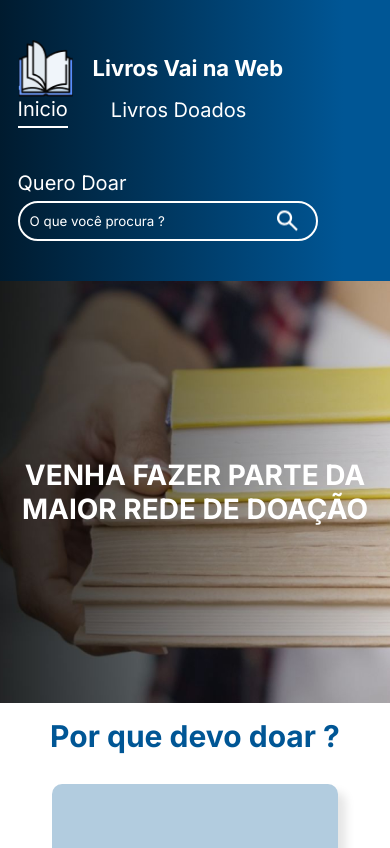
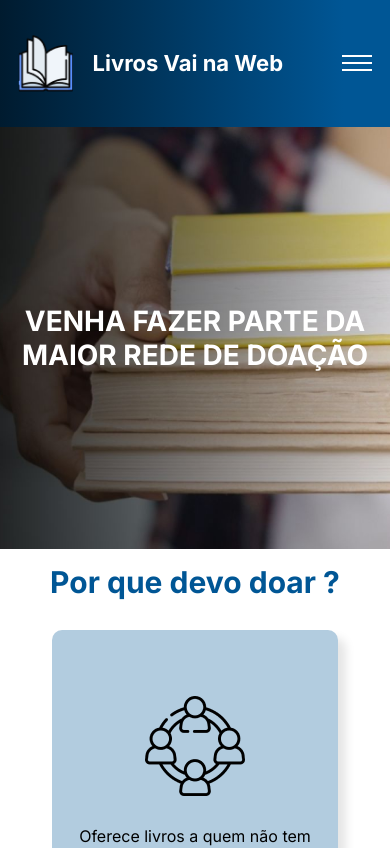
Before and after one commit to lucasssantos94/vnw-livros, a React (Vite) app: page / in a window 390 px wide. Shown: the top 848 px of the page. Built offline with nearby package versions, Linux system fonts and the light colour scheme.

Commit message:
feat: add menu mobile

```diff
--- a/src/components/FormSearch/index.jsx
+++ b/src/components/FormSearch/index.jsx
@@ -1,10 +1,11 @@
+import PropTypes from "prop-types";
 import { useNavigate } from "react-router-dom";
 import { useState } from "react";
 import Search from "@assets/images/icons/search.png";
 
 import styles from "./style.module.scss";
 
-const FormSearch = () => {
+const FormSearch = ({ closeMenu }) => {
   const [search, setSearch] = useState("");
 
   const navigate = useNavigate();
@@ -13,6 +14,7 @@ const FormSearch = () => {
     e.preventDefault();
     navigate(`/pesquisa/${e.target[0].value.trim()}`);
     setSearch("");
+    closeMenu();
   };
   return (
     <form className={styles["form-search"]} onSubmit={handleSubmit}>
@@ -31,4 +33,8 @@ const FormSearch = () => {
   );
 };
 
+FormSearch.propTypes = {
+  closeMenu: PropTypes.func,
+};
+
 export default FormSearch;
--- a/src/components/Header/index.jsx
+++ b/src/components/Header/index.jsx
@@ -1,11 +1,30 @@
+import { useEffect, useState } from "react";
 import { NavLink } from "react-router-dom";
 import Container from "../Container";
 import FormSearch from "../FormSearch";
 
 import Logo from "@assets/images/logo.png";
-import styles from "./style.module.scss";
+import NavLinks from "../NavLinks";
+import MenuMobile from "../MenuMobile";
+
+import styles from "./styles.module.scss";
 
 const Header = () => {
+  const [isMobile, setIsMobile] = useState(window.innerWidth < 992);
+
+  useEffect(() => {
+    const handleResize = () => {
+      setIsMobile(window.innerWidth < 992);
+    };
+
+    window.addEventListener("resize", handleResize);
+    console.log(isMobile);
+
+    return () => {
+      window.removeEventListener("resize", handleResize);
+    };
+  }, [isMobile]);
+
   return (
     <header className={styles.header}>
       <Container>
@@ -14,28 +33,15 @@ const Header = () => {
           <h1>Livros Vai na Web</h1>
         </NavLink>
 
-        <nav className={styles.menu}>
-          <NavLink
-            to="/"
-            className={({ isActive }) => (isActive ? `${styles.active}` : "")}
-          >
-            Inicio
-          </NavLink>
-          <NavLink
-            to="/livros"
-            className={({ isActive }) => (isActive ? `${styles.active}` : "")}
-          >
-            Livros Doados
-          </NavLink>
-          <NavLink
-            to="/cadastro"
-            className={({ isActive }) => (isActive ? `${styles.active}` : "")}
-          >
-            Quero Doar
-          </NavLink>
-        </nav>
+        {isMobile ? (
+          <MenuMobile />
+        ) : (
+          <>
+            <NavLinks />
 
-        <FormSearch />
+            <FormSearch />
+          </>
+        )}
       </Container>
     </header>
   );
--- a/src/components/Header/style.module.scss
+++ /dev/null
@@ -1,44 +0,0 @@
-.header {
-    background: global.$gradient;
-    padding: 4rem 0;
-
-
-    &>div {
-        @include global.flex($justify: space-between, $align: center);
-
-        .logo {
-            @include global.flex($align: center, $gap: 2rem);
-            color: global.$light-color;
-
-            img {
-                width: 5.5rem;
-            }
-        }
-
-        .menu {
-            @include global.flex($align: center, $gap: 4.3rem);
-
-            a {
-                color: global.$light-color;
-                font-size: 2rem;
-
-
-                &::after {
-                    content: "";
-                    display: block;
-                    width: 0;
-                    height: 0.5px;
-                    margin-top: 0.5rem;
-                    background: global.$light-color;
-                    transition: width .3s ease-in;
-                }
-
-                &.active::after {
-                    width: 100%;
-                    border-bottom: 2px solid;
-                }
-            }
-        }
-    }
-
-}
--- /dev/null
+++ b/src/components/Header/styles.module.scss
@@ -0,0 +1,22 @@
+.header {
+    background: global.$gradient;
+    // padding: 4rem 0;
+    height: global.$header-height;
+    position: relative;
+
+    &>div {
+        @include global.flex($justify: space-between, $align: center);
+
+        .logo {
+            @include global.flex($align: center, $gap: 2rem);
+            color: global.$light-color;
+
+            img {
+                width: 5.5rem;
+            }
+        }
+
+
+    }
+
+}
--- /dev/null
+++ b/src/components/MenuMobile/index.jsx
@@ -0,0 +1,54 @@
+import { useState, useEffect, useRef } from "react";
+import styles from "./styles.module.scss";
+import NavLinks from "../NavLinks";
+import FormSearch from "../FormSearch";
+
+const MenuMobile = () => {
+  const [isOpen, setIsOpen] = useState(false);
+  const menuRef = useRef(null);
+
+  useEffect(() => {
+    const closeMenu = (e) => {
+      // Verifica se o clique foi fora do menu e fora do FormSearch
+      if (
+        menuRef.current &&
+        !menuRef.current.contains(e.target) &&
+        !e.target.closest(`.${styles.formSearch}`)
+      ) {
+        setIsOpen(false);
+      }
+    };
+
+    document.addEventListener("click", closeMenu);
+    return () => {
+      document.removeEventListener("click", closeMenu);
+    };
+  }, []);
+
+  const handleClick = (e) => {
+    e.stopPropagation();
+    setIsOpen(!isOpen);
+  };
+
+  const closeMenu = () => {
+    setIsOpen(false);
+  };
+
+  return (
+    <>
+      <span
+        className={`${styles.hamburguer} ${isOpen ? styles.active : ""}`}
+        onClick={handleClick}
+      />
+      <div
+        ref={menuRef}
+        className={`${styles["menu-mobile"]} ${isOpen ? styles.open : ""}`}
+      >
+        <FormSearch className={styles.formSearch} closeMenu={closeMenu} />
+        <NavLinks closeMenu={closeMenu} />
+      </div>
+    </>
+  );
+};
+
+export default MenuMobile;
--- /dev/null
+++ b/src/components/MenuMobile/styles.module.scss
@@ -0,0 +1,68 @@
+body:has(.hamburguer.active) {
+    overflow-y: hidden;
+}
+
+.hamburguer {
+    display: block;
+    width: 3rem;
+    border-top: 2px solid;
+    color: global.$light-color;
+    cursor: pointer;
+
+    &::after,
+    &::before {
+        content: '';
+        display: block;
+        width: 3rem;
+        height: .2rem;
+        margin-top: .5rem;
+        background-color: currentColor;
+        transition: .6s;
+        position: relative;
+    }
+
+    &.active {
+        border-top-color: transparent;
+
+        &::before {
+            transform: rotate(135deg);
+        }
+
+        &::after {
+            transform: rotate(-135deg);
+            top: -.7rem;
+        }
+    }
+
+
+}
+
+.menu-mobile {
+    position: fixed;
+    top: global.$header-height;
+    right: -100%;
+    width: 45%;
+    height: 100vh;
+    background: global.$gradient;
+    transition: right 0.3s ease;
+    z-index: 1000;
+    padding: 2rem;
+    @include global.flex($direction: column, $gap: 4rem);
+
+    &>nav {
+        @include global.flex($direction: column, $gap: 4rem);
+    }
+
+    &.open {
+        right: 0;
+    }
+
+    @include global.media-query(md) {
+        width: 70%;
+
+        &>nav {
+            gap: 2rem;
+        }
+
+    }
+}
--- a/src/components/NavLinks/index.jsx
+++ b/src/components/NavLinks/index.jsx
@@ -1,24 +1,29 @@
+import PropTypes from "prop-types";
+
 import { NavLink } from "react-router-dom";
 import styles from "./styles.module.scss";
 
-const NavLinks = () => {
+const NavLinks = ({ closeMenu }) => {
   return (
     <nav className={styles.menu}>
       <NavLink
         to="/"
         className={({ isActive }) => (isActive ? `${styles.active}` : "")}
+        onClick={closeMenu}
       >
         Inicio
       </NavLink>
       <NavLink
         to="/livros"
         className={({ isActive }) => (isActive ? `${styles.active}` : "")}
+        onClick={closeMenu}
       >
         Livros Doados
       </NavLink>
       <NavLink
         to="/cadastro"
         className={({ isActive }) => (isActive ? `${styles.active}` : "")}
+        onClick={closeMenu}
       >
         Quero Doar
       </NavLink>
@@ -26,4 +31,8 @@ const NavLinks = () => {
   );
 };
 
+NavLinks.propTypes = {
+  closeMenu: PropTypes.func,
+};
+
 export default NavLinks;
--- /dev/null
+++ b/src/globalStyles/base/_variables.scss
@@ -0,0 +1 @@
+$header-height: 15vh;
--- a/src/globalStyles/base/main-base.scss
+++ b/src/globalStyles/base/main-base.scss
@@ -1,3 +1,4 @@
 @forward './_reset.scss';
 @forward './colors';
 @forward './typografy';
+@forward './variables';
```
